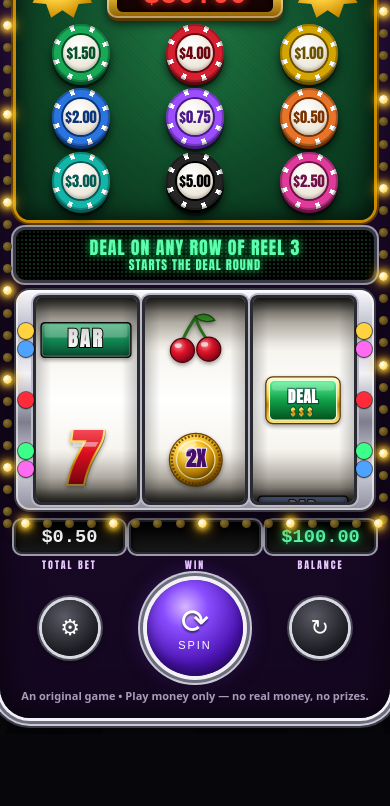
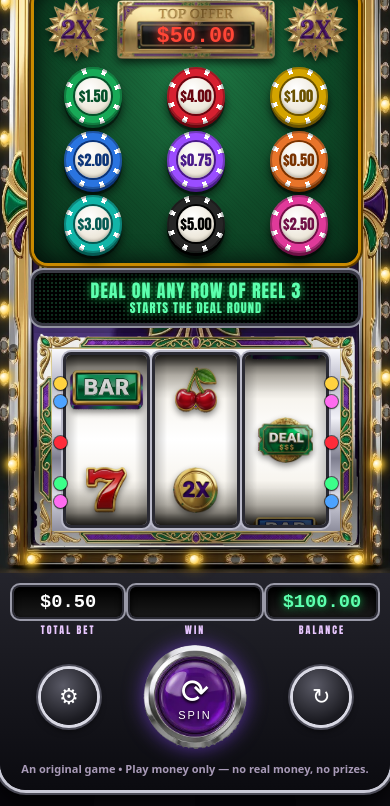
Before and after one commit to RKode13/Double-Top-Dollar, a plain HTML site: page index.html in a window 390 px wide. Shown: the part 157-963 px from the top of the page. Before the commit the page ends 891 px from the top, so only its background shows below. Drawn offline with Linux system fonts and the light colour scheme; a web font is replaced by a local one.

Commit message:
Use the AI-generated artwork
- Reel symbols, 2X coin, DEAL ticket, logo, 2X stars, top-offer
  plaque, spin button and take/try buttons are now images (art/*.webp,
  checkerboard backgrounds removed)
- Painted art-deco cabinet and ornate reel frame used as stretchable
  borders, so the reels stay full size on a phone
- The cabinet's painted bulbs light up and chase (positions found in
  the image and kept aligned as the layout resizes)
- Meters and buttons moved to a console under the cabinet
- Android build bundles the art folder

Co-Authored-By: Claude Opus 5.5 <noreply@anthropic.com>
Claude-Session: https://claude.ai/code/session_01N7jyc9TFjxcN8iy1XekLK3

```diff
--- a/index.html
+++ b/index.html
@@ -181,6 +181,41 @@ body{color:var(--white);font-family:AntonLocal,Anton,"Arial Black",Impact,system
 .flash.on{opacity:1}
 .coin{position:fixed;left:0;top:0;z-index:16;pointer-events:none;width:24px;height:24px;border-radius:50%;
   background:radial-gradient(circle at 35% 30%,#fff7c2,#ffd23f 45%,#a87000);box-shadow:0 0 6px #ffd23f,inset 0 0 0 2px #c98a00}
+
+/* =================== ARTWORK SKIN =================== */
+body{flex-direction:column;align-items:center}
+.cab{padding:0;border-radius:0;background:none;box-shadow:none;margin:6px 0 0;
+  border-style:solid;border-width:34px 32px 26px 34px;
+  border-image:url(art/cabinet.webp) 115 110 85 115 fill / 34px 32px 26px 34px stretch}
+.cab .bulbs{inset:0}
+.bulb{width:9px;height:9px;margin:-4.5px 0 0 -4.5px;background:#0008;box-shadow:none}
+.logo{position:relative;margin:2px 4px 0}
+.logo img{display:block;width:100%;filter:drop-shadow(0 4px 4px #000c) drop-shadow(0 0 10px #19c95b55)}
+.board{margin-top:6px}
+.star{clip-path:none;background:none;width:clamp(56px,16vw,72px);aspect-ratio:auto}
+.star img{display:block;width:100%;filter:drop-shadow(0 3px 3px #000a)}
+.star.lit{filter:drop-shadow(0 0 12px #ffd23f) drop-shadow(0 0 4px #fff)!important}
+.plaque{padding:0;border-radius:0;background:url(art/plaque.webp) center/100% 100% no-repeat;box-shadow:none;aspect-ratio:700/260;filter:drop-shadow(0 4px 4px #000a)}
+.plaque .v{position:absolute;left:13%;top:40%;width:73.9%;height:42.3%;margin:0;display:flex;align-items:center;justify-content:center;
+  background:none;box-shadow:none;font-size:clamp(17px,5.6vw,26px)}
+.plaque.lit{box-shadow:none;filter:drop-shadow(0 0 14px #ffd23f)!important}
+.reelbox{border-style:solid;border-width:16px 18px 16px 18px;border-image:url(art/reelframe.webp) 55 62 56 62 / 16px 18px 16px 18px stretch;
+  border-radius:0;padding:6px 14px;background:var(--chrome);background-clip:padding-box;box-shadow:0 8px 18px #000c}
+.lmark{width:13px;height:13px;margin-top:-6.5px;font-size:9px}
+.cell img{display:block;max-width:90%;max-height:92%;filter:drop-shadow(0 3px 3px #0007)}
+.mini img{max-width:100%;max-height:100%;display:block}
+.spin{background:url(art/spin.webp) center/contain no-repeat;box-shadow:none;width:104px;height:104px}
+.spin .i,.spin .lbl{text-shadow:0 2px 3px #000}
+.spin:not(:disabled){filter:drop-shadow(0 0 10px #8a4dff99)}
+.bbtn{aspect-ratio:600/198;padding:0;display:flex;align-items:center;justify-content:center;box-shadow:none!important;border-radius:0}
+.bbtn.take{background:url(art/btn_red.webp) center/100% 100% no-repeat}
+.bbtn.try,.bbtn.go{background:url(art/btn_blue.webp) center/100% 100% no-repeat}
+.bbtn.go{aspect-ratio:auto;height:64px;background-size:100% 100%}
+.bbtn.hint{animation:hint2 1s infinite}
+@keyframes hint2{50%{filter:brightness(1.25) drop-shadow(0 0 12px #fff)}}
+.console{width:min(460px,100vw);padding:10px 14px 12px;margin:0 0 16px;border-radius:0 0 26px 26px;
+  background:linear-gradient(180deg,#24242c,#0b0b10);box-shadow:0 0 0 3px #c9c9d6,0 0 0 5px #4a4a56,0 14px 30px #000}
+.console .meters{margin-top:4px}
 </style>
 </head>
 <body>
@@ -200,15 +235,13 @@ body{color:var(--white);font-family:AntonLocal,Anton,"Arial Black",Impact,system
 
 <div class="cab" id="cab">
   <div class="bulbs" id="bulbs"></div>
-  <div class="marquee">
-    <div class="title"><div class="l1">DOUBLE DOLLAR</div><div class="l2"><span class="st">★</span> DEAL <span class="st">★</span></div></div>
-  </div>
+  <div class="logo"><img src="art/logo.webp" alt="Double Dollar Deal"></div>
 
   <div class="board" id="board">
     <div class="toprow">
-      <div class="star" id="mL"><b>2X</b></div>
-      <div class="plaque" id="tTop" data-v="100"><div class="lb">TOP OFFER</div><div class="v">—</div></div>
-      <div class="star" id="mR"><b>2X</b></div>
+      <div class="star" id="mL"><img src="art/star.webp" alt="2X"></div>
+      <div class="plaque" id="tTop" data-v="100"><div class="v">—</div></div>
+      <div class="star" id="mR"><img src="art/star.webp" alt="2X"></div>
     </div>
     <div class="grid9" id="grid9"></div>
   </div>
@@ -222,6 +255,8 @@ body{color:var(--white);font-family:AntonLocal,Anton,"Arial Black",Impact,system
     </div>
   </div>
 
+</div>
+<div class="console">
   <div class="meters">
     <div class="meter"><div class="v" id="mBet">$0.50</div><div class="lb">TOTAL BET</div></div>
     <div class="meter"><div class="v led" id="mWin">&nbsp;</div><div class="lb">WIN</div></div>
@@ -440,13 +475,18 @@ const spoken = c => { const d=Math.floor(c/100), k=c%100; return (d? d+' dollar'
    LIGHTS — bulbs chase around the whole cabinet
    ================================================================= */
 const bulbs=[];
+// light-bulb spots on the painted cabinet (percent of the image), mapped through the stretched frame
+const BULBS = [[2.28, 45.89], [2.34, 41.52], [2.41, 37.2], [2.43, 32.84], [2.45, 28.52], [2.57, 24.21], [2.6, 20.61], [2.65, 16.72], [2.65, 12.89], [2.63, 8.67], [11.18, 0.77], [19.26, 4.77], [21.16, 4.07], [21.1, 1.93], [21.38, 1.16], [30.12, 1.29], [38.34, 5.28], [38.94, 1.3], [42.03, 2.71], [45.64, 0.9], [60.89, 1.17], [63.85, 4.16], [69.71, 1.28], [71.19, 4.15], [78.46, 1.31], [78.51, 4.17], [97.26, 8.67], [97.32, 12.9], [97.34, 16.75], [97.36, 20.64], [97.42, 24.19], [97.47, 28.54], [97.46, 32.84], [97.46, 37.19], [97.61, 41.53], [97.66, 45.9], [97.75, 54.37], [97.76, 58.79], [97.9, 63.17], [97.91, 67.66], [93.63, 69.04], [97.99, 71.78], [93.61, 73.61], [98.05, 76.15], [93.62, 78.2], [93.61, 82.81], [93.66, 87.45], [93.69, 92.19], [93.72, 96.82], [84.02, 96.49], [75.42, 96.52], [66.96, 96.5], [58.44, 96.49], [49.96, 96.51], [41.43, 96.49], [32.92, 96.5], [24.43, 96.5], [15.86, 96.5], [6.16, 96.81], [6.14, 92.15], [6.23, 87.44], [6.22, 82.81], [6.29, 78.25], [1.81, 76.17], [6.29, 73.63], [2.0, 71.79], [6.37, 69.03], [6.98, 68.06], [1.91, 67.66], [2.0, 63.18], [2.12, 58.8], [2.08, 54.38]];
+const CAB_IMG=[676,1258], CAB_SLICE=[115,110,85,115];   // top, right, bottom, left (image pixels)
 function buildBulbs(){
-  const host=$('bulbs'); host.innerHTML=''; bulbs.length=0;
-  const b=host.getBoundingClientRect(), W=b.width, H=b.height, ins=7, per=2*(W+H), n=Math.max(40,Math.round(per/22));
-  for (let i=0;i<n;i++){ let d=i/n*per,x,y;
-    if (d<W){x=d;y=0}else if((d-=W)<H){x=W;y=d}else if((d-=H)<W){x=W-d;y=H}else{d-=W;x=0;y=H-d}
-    const e=document.createElement('div'); e.className='bulb'; e.style.left=Math.min(W-ins,Math.max(ins,x))+'px'; e.style.top=Math.min(H-ins,Math.max(ins,y))+'px';
-    host.appendChild(e); bulbs.push(e); }
+  const cab=$('cab'), host=$('bulbs'), cs=getComputedStyle(cab);
+  const T=parseFloat(cs.borderTopWidth), R=parseFloat(cs.borderRightWidth), B=parseFloat(cs.borderBottomWidth), L=parseFloat(cs.borderLeftWidth);
+  const W=cab.offsetWidth, H=cab.offsetHeight, [iw,ih]=CAB_IMG, [st,sr,sb,sl]=CAB_SLICE;
+  const map=(v,n,a,b,A,Bn,N)=> v<a ? v*A/a : v>n-b ? N-(n-v)*Bn/b : A+(v-a)*(N-A-Bn)/(n-a-b);
+  host.innerHTML=''; bulbs.length=0;
+  BULBS.forEach(([px,py])=>{ const x=map(px/100*iw,iw,sl,sr,L,R,W)-L, y=map(py/100*ih,ih,st,sb,T,B,H)-T;
+    const e=document.createElement('div'); e.className='bulb'; e.style.left=x+'px'; e.style.top=y+'px'; host.appendChild(e); bulbs.push(e); });
+  host.style.inset='0'; host.style.overflow='visible';
 }
 let lightMode='idle', phase=0;
 setInterval(()=>{ phase++; const n=bulbs.length;
@@ -490,28 +530,9 @@ function barPlate(y,h,grad,fs){
     <rect x="11" y="${y+5}" width="138" height="${(h-10)*.42}" rx="4" fill="#fff" opacity=".28"/>
     <text x="80" y="${y+h/2+fs*.36}" text-anchor="middle" font-family="AntonLocal,Anton,Arial Black,Impact,sans-serif" font-weight="900" font-size="${fs}" fill="#fff" stroke="#000" stroke-width="3" paint-order="stroke" letter-spacing="4">BAR</text>`;
 }
-const SYM = { BL:'', NX:'',
-  B1: svg(160,90, barPlate(15,60,'gB1',34)),
-  B2: svg(160,90, barPlate(4,40,'gB2',24)+barPlate(46,40,'gB2',24)),
-  B3: svg(160,94, barPlate(2,29,'gB3',18)+barPlate(33,29,'gB3',18)+barPlate(64,29,'gB3',18)),
-  S7: svg(100,100,`<text x="52" y="90" text-anchor="middle" font-family="AntonLocal,Anton,Impact,Arial Black,sans-serif" font-weight="900" font-size="104" fill="#000" opacity=".35" transform="translate(4,3) skewX(-8)">7</text>
-      <text x="52" y="90" text-anchor="middle" font-family="AntonLocal,Anton,Impact,Arial Black,sans-serif" font-weight="900" font-size="104" fill="url(#g7)" stroke="url(#gGold)" stroke-width="7" paint-order="stroke" transform="skewX(-8)">7</text>
-      <path d="M30 20 L74 20 L70 28 L33 28 Z" fill="#fff" opacity=".45" transform="skewX(-8)"/>`),
-  X2: svg(96,96,`<circle cx="48" cy="48" r="45" fill="#6b4300"/><circle cx="48" cy="48" r="43" fill="url(#gCoin)"/>
-      <circle cx="48" cy="48" r="40" fill="none" stroke="#7a4a00" stroke-width="4" stroke-dasharray="3 3"/>
-      <circle cx="48" cy="48" r="32" fill="url(#gCoin)" stroke="#fff3b0" stroke-width="2"/>
-      <text x="48" y="60" text-anchor="middle" font-family="AntonLocal,Anton,Arial Black,sans-serif" font-weight="900" font-size="34" fill="#4b0f73" stroke="#fff" stroke-width="3" paint-order="stroke">2X</text>
-      <ellipse cx="34" cy="26" rx="16" ry="8" fill="#fff" opacity=".45" transform="rotate(-25 34 26)"/>`),
-  CH: svg(92,92,`<path d="M46 8 C38 22 28 34 22 54 M46 8 C50 26 58 38 70 52" stroke="#2f7d1f" stroke-width="5" fill="none" stroke-linecap="round"/>
-      <path d="M46 8 C58 0 72 4 78 14 C64 18 54 16 46 8Z" fill="#3fae2a" stroke="#1e5a12" stroke-width="2"/>
-      <circle cx="24" cy="64" r="20" fill="url(#gCh)" stroke="#4a0008" stroke-width="2"/><circle cx="68" cy="62" r="20" fill="url(#gCh)" stroke="#4a0008" stroke-width="2"/>
-      <ellipse cx="17" cy="56" rx="6" ry="4" fill="#fff" opacity=".7"/><ellipse cx="61" cy="54" rx="6" ry="4" fill="#fff" opacity=".7"/>`),
-  OF: svg(130,84,`<rect x="3" y="3" width="124" height="78" rx="12" fill="url(#gGold)" stroke="#5a3a00" stroke-width="2"/>
-      <rect x="9" y="9" width="112" height="66" rx="8" fill="url(#gDeal)" stroke="#e9ffd9" stroke-width="2"/>
-      <text x="65" y="46" text-anchor="middle" font-family="AntonLocal,Anton,Arial Black,sans-serif" font-weight="900" font-size="26" fill="#fff" stroke="#053" stroke-width="4" paint-order="stroke" letter-spacing="1">DEAL</text>
-      <text x="65" y="68" text-anchor="middle" font-family="AntonLocal,Anton,Arial Black,sans-serif" font-weight="900" font-size="17" fill="url(#gGold)" stroke="#053" stroke-width="3" paint-order="stroke" letter-spacing="6">$$$</text>
-      <rect x="13" y="12" width="104" height="14" rx="6" fill="#fff" opacity=".22"/>`),
-};
+const img = (f,alt) => `<img src="art/${f}.webp" alt="${alt}" draggable="false">`;
+const SYM = { BL:'', NX:'', B1:img('b1','single bar'), B2:img('b2','double bar'), B3:img('b3','triple bar'),
+  S7:img('s7','seven'), X2:img('x2','2X wild'), CH:img('ch','cherries'), OF:img('deal','DEAL') };
 
 /* =================================================================
    REELS
@@ -828,6 +849,9 @@ document.addEventListener('keydown',e=>{
 
 buildReels(); sizeReels(); buildBulbs(); renderBoard(); render(); msgCycle(IDLE_MSGS);
 addEventListener('resize',()=>{ sizeReels(); buildBulbs(); clearWins(); });
+// the cabinet grows as the artwork loads, so keep the bulbs pinned to the painted ones
+if ('ResizeObserver' in window) new ResizeObserver(()=>buildBulbs()).observe($('cab'));
+addEventListener('load',()=>{ sizeReels(); buildBulbs(); });
 // Android app hooks: Back closes the settings panel; leaving the app quiets the sound
 window.onAndroidBack = () => { if (!$('sheet').classList.contains('hide')){ closeSheet(); return true; } return false; };
 window.onAndroidPause = () => { autoLeft=0; render(); if (S.ctx) S.ctx.suspend(); };
```
Also changed, not shown: art/b1.webp (added), art/b2.webp (added), art/b3.webp (added), art/btn_blue.webp (added), art/btn_red.webp (added), art/cabinet.webp (added), art/ch.webp (added), art/deal.webp (added), art/logo.webp (added), art/plaque.webp (added), art/reelframe.webp (added), art/s7.webp (added), art/spin.webp (added), art/star.webp (added), 1 more files, 2 other files.
